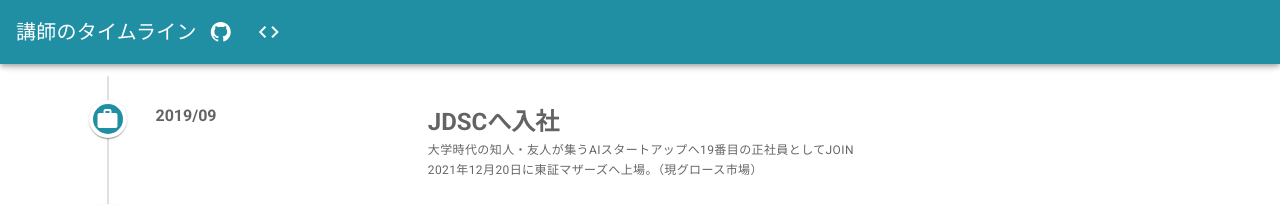
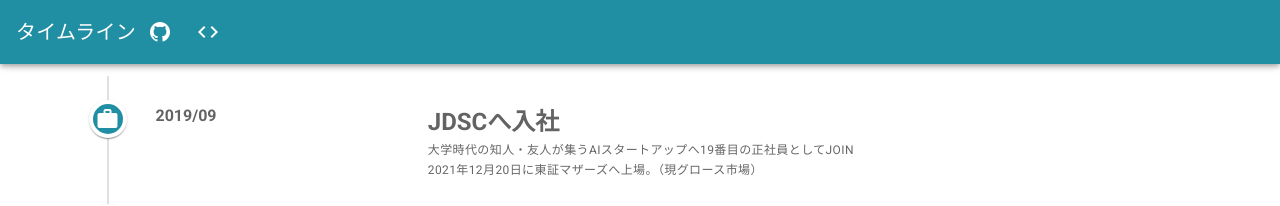
Before and after one commit to cosmopolitania/timeline, a Vue app: page / in a window 1280 px wide. Shown: the top 206 px of the page. Built offline with nearby package versions, Linux system fonts and the light colour scheme.

Commit message:
Update Timeline.vue

```diff
--- a/src/components/Timeline.vue
+++ b/src/components/Timeline.vue
@@ -1,7 +1,7 @@
 <template>
     <v-app>
     <v-app-bar color="#208ea3" dark app class='title'>
-      <v-toolbar-title justify='center'>講師のタイムライン</v-toolbar-title>
+      <v-toolbar-title justify='center'>タイムライン</v-toolbar-title>
       <v-tooltip bottom>
           <template v-slot:activator="{ on, attrs }">
               <v-btn icon href='https://github.com/cosmopolitania' v-bind="attrs" v-on="on">
```
